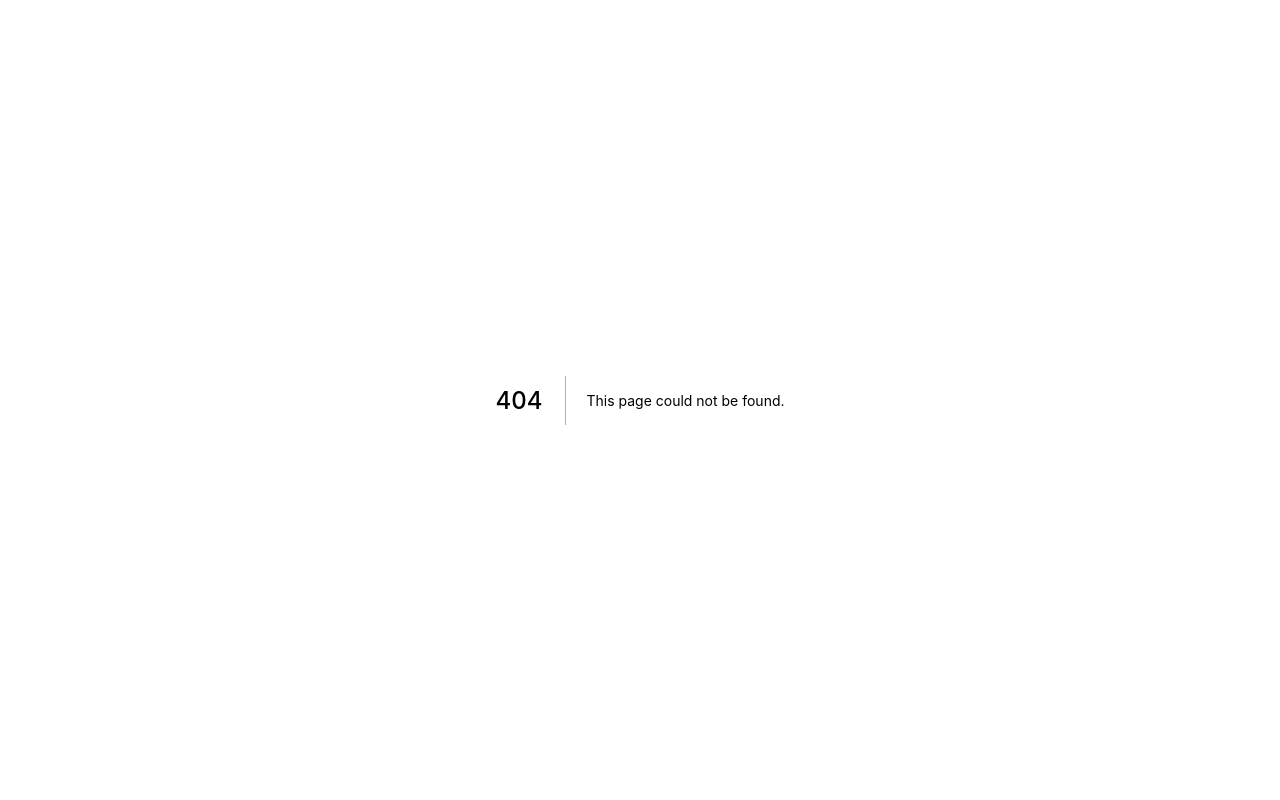
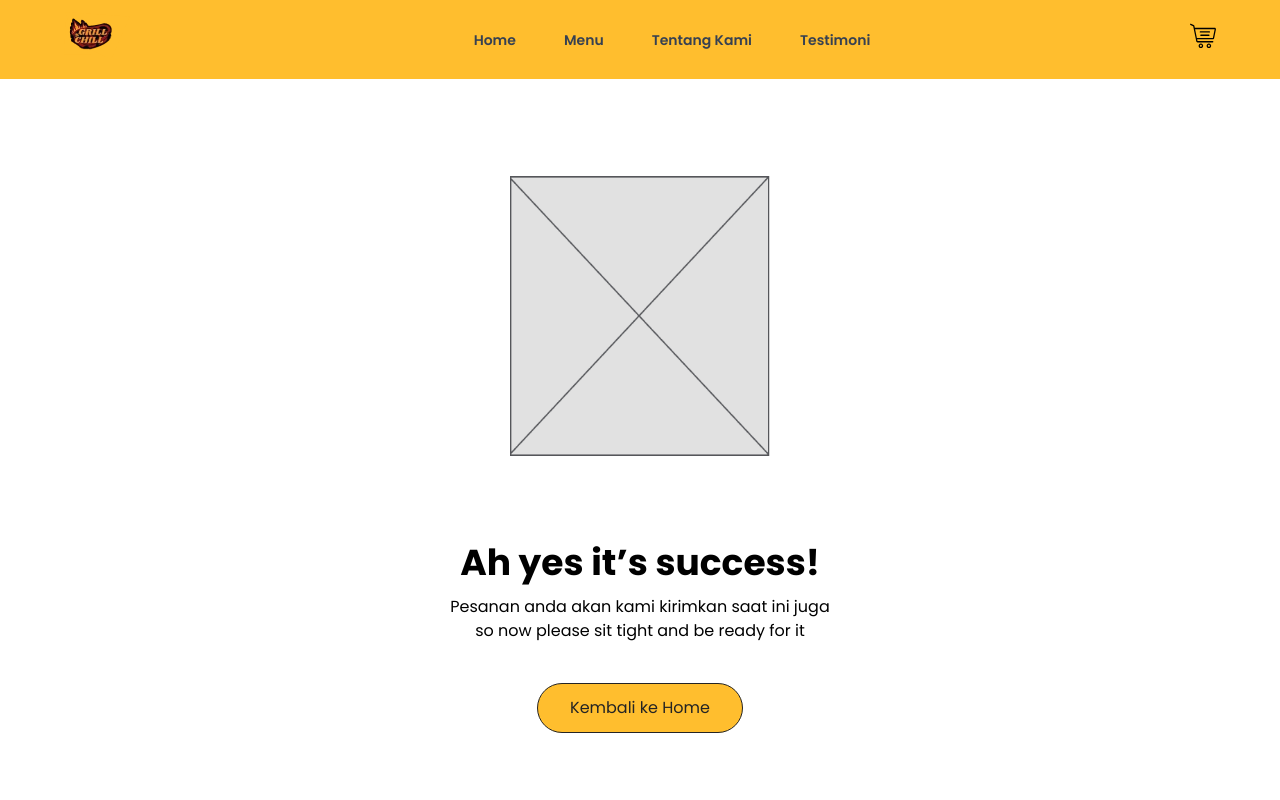
Before and after one commit to CandraJengger/fe-grillandchill, a Next.js app: page /success in a window 1280 px wide. Before the commit this address had no page. Shown: the top 800 px of the page. Built offline with nearby package versions, Linux system fonts and the light colour scheme; a web font is replaced by a local one.

Commit message:
Update routing

```diff
--- a/components/moleculs/NavBar/index.tsx
+++ b/components/moleculs/NavBar/index.tsx
@@ -1,5 +1,6 @@
 import React, { useState } from 'react';
 import { ButtonIcon, Gap, NavLink, NavLogo } from '../../atoms';
+import { useRouter } from 'next/router';
 
 import IconCart from '../../../public/Navbar/cart.svg';
 import DummyLogo from '../../../public/Navbar/dummy_logo.png';
@@ -12,27 +13,30 @@ interface LinkInterface {
 const link = [
   {
     title: 'Home',
-    link: '/',
+    link: '/#hero',
   },
   {
     title: 'Menu',
-    link: '/',
+    link: '/#menu',
   },
   {
     title: 'Tentang Kami',
-    link: '/',
+    link: '/#about-us',
   },
   {
     title: 'Testimoni',
-    link: '/',
+    link: '/#testimonial',
   },
 ];
 
 const NavBar = () => {
   const [open, setOpen] = useState(false);
+  const router = useRouter();
+
+  const handleCart = () => router.push('/my-cart');
 
   return (
-    <nav className="relative flex items-center justify-between flex-wrap bg-primary p-3 lg:px-16">
+    <nav className="fixed w-full flex items-center justify-between flex-wrap bg-primary p-3 lg:px-16 z-30">
       <div className="flex items-center flex-shrink-0 mr-6">
         <NavLogo source={DummyLogo} alt="Logo" to="/" />
       </div>
@@ -65,7 +69,7 @@ const NavBar = () => {
         </div>
       </div>
       <div className="hidden lg:block">
-        <ButtonIcon source={IconCart} alt="Icon Cart" />
+        <ButtonIcon source={IconCart} alt="Icon Cart" onClick={handleCart} />
       </div>
     </nav>
   );
--- a/components/moleculs/SummaryOrder/index.tsx
+++ b/components/moleculs/SummaryOrder/index.tsx
@@ -1,7 +1,9 @@
+import { useRouter } from 'next/router';
 import React from 'react';
 import { Button, Input, Text, Title } from '../../atoms';
 
 const SummaryOrder = () => {
+  const router = useRouter();
   return (
     <aside className="rounded-3xl shadow-xl p-6 md:mx-6 mb-12 z-20 transform translate-y-4">
       <Title as="h3" text="Detail Pengiriman" customStyles="text-primary" />
@@ -38,7 +40,12 @@ const SummaryOrder = () => {
         <Text text="Link Aja: 08xxxxxx" />
       </div>
 
-      <Button active text="Checkout" customStyles="w-full" />
+      <Button
+        active
+        text="Checkout"
+        customStyles="w-full"
+        onClick={() => router.push('/success')}
+      />
     </aside>
   );
 };
--- a/components/organisms/CartSection/index.tsx
+++ b/components/organisms/CartSection/index.tsx
@@ -6,7 +6,7 @@ const CartSection = () => {
   return (
     <section
       id="cart"
-      className="pt-16 relative overflow-hidden flex flex-col lg:flex-row justify-between px-6 lg:px-16"
+      className="pt-16 lg:pt-32 relative overflow-hidden flex flex-col lg:flex-row justify-between px-6 lg:px-16"
     >
       <div className="flex-grow">
         <Title
--- a/components/organisms/HeroSection/index.tsx
+++ b/components/organisms/HeroSection/index.tsx
@@ -9,7 +9,10 @@ import Fade from 'react-reveal/Fade';
 
 const HeroSection = () => {
   return (
-    <section className="bg-primary relative flex flex-col lg:flex-row justify-center items-center h-4/6 lg:h-3/5 rounded-b-4xl">
+    <section
+      id="hero"
+      className="bg-primary relative flex flex-col lg:flex-row justify-center items-center h-4/6 lg:h-4/5 rounded-b-4xl"
+    >
       <div className="transform -translate-y-40 lg:translate-y-0 ">
         <Fade right duration={1000} delay={500} distance="100px">
           <h1 className="font-knewave text-6xl sm:text-7xl md:text-8xl lg:pl-24 lg:self-center">
--- a/components/organisms/MenuSection/index.tsx
+++ b/components/organisms/MenuSection/index.tsx
@@ -79,7 +79,7 @@ const MenuSection = () => {
           </SwiperSlide>
         ))}
       </Swiper>
-      <div className="absolute bottom-0 -left-28">
+      <div className="absolute bottom-0 -left-28 z-0">
         <Image src={Vector} width={700} height={600} />
       </div>
     </section>
--- /dev/null
+++ b/components/organisms/SuccessSection/index.tsx
@@ -0,0 +1,34 @@
+import React from 'react';
+import { Button, Gap, Text } from '../../atoms';
+import Image from 'next/image';
+import Dummy from '../../../public/Success/dummy.png';
+import { useRouter } from 'next/router';
+
+const SuccessSection = () => {
+  const router = useRouter();
+
+  return (
+    <section
+      id="success"
+      className="flex flex-col justify-center items-center text-center p-6 pt-16"
+    >
+      <div className="mb-20 mt-16 md:mt-28">
+        <Image src={Dummy} height={280} width={260} />
+      </div>
+      <h2 className="text-4xl font-bold">Ah yes it’s success!</h2>
+      <Gap height="12px" width="20px" />
+      <div className=" max-w-sm">
+        <Text>
+          Pesanan anda akan kami kirimkan saat ini juga so now please sit tight
+          and be ready for it
+        </Text>
+      </div>
+      <Gap height="40px" width="20px" />
+      <Button text="Kembali ke Home" active onClick={() => router.push('/')} />
+
+      <Gap height="90px" width="20px" />
+    </section>
+  );
+};
+
+export default SuccessSection;
--- a/components/organisms/index.ts
+++ b/components/organisms/index.ts
@@ -6,6 +6,7 @@ import InvitationSection from './InvitationSection';
 import TestimonialSection from './TestimonialSection';
 import ExtraMenuSection from './ExtraMenuSection';
 import CartSection from './CartSection';
+import SuccessSection from './SuccessSection';
 
 export {
   HeroSection,
@@ -16,4 +17,5 @@ export {
   TestimonialSection,
   ExtraMenuSection,
   CartSection,
+  SuccessSection,
 };
--- /dev/null
+++ b/pages/success/index.tsx
@@ -0,0 +1,26 @@
+import React from 'react';
+import Head from 'next/head';
+import { Footer, Navbar, SuccessSection } from '../../components';
+
+const Success = () => {
+  return (
+    <div>
+      <Head>
+        <title>Grill and Chill</title>
+        <meta name="description" content="Generated by create next app" />
+        <link rel="icon" href="/favicon.ico" />
+      </Head>
+
+      <header>
+        <Navbar />
+      </header>
+
+      <main className="h-screen">
+        <SuccessSection />
+        <Footer />
+      </main>
+    </div>
+  );
+};
+
+export default Success;
--- a/styles/globals.css
+++ b/styles/globals.css
@@ -29,3 +29,7 @@ span.swiper-pagination-bullet.swiper-pagination-bullet-active {
 #extra-menu .swiper-button-prev {
   @apply transform -translate-y-16;
 }
+
+html {
+  scroll-behavior: smooth;
+}
```
Also changed, not shown: public/Success/dummy.png (added).
